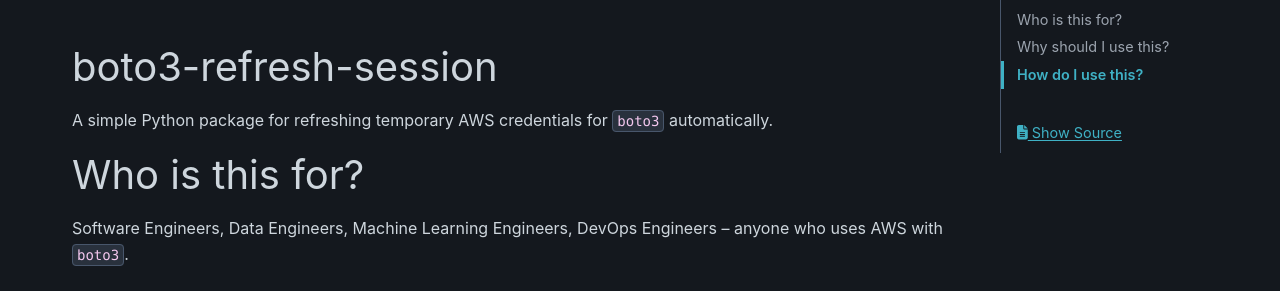
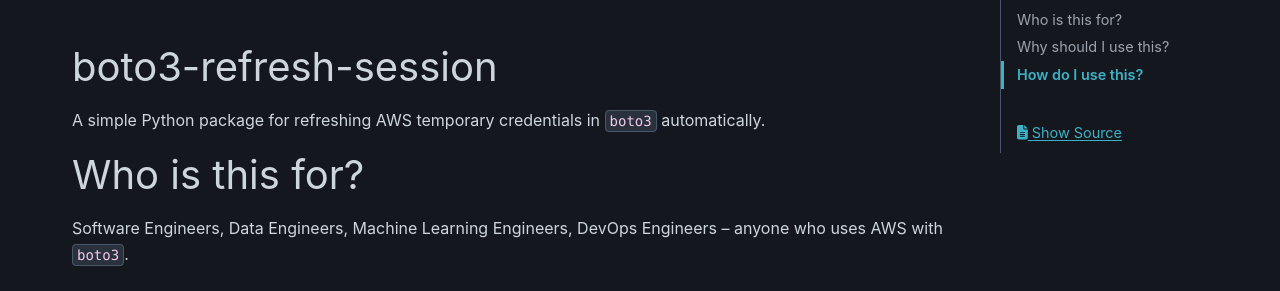
Before and after one commit to michaelthomasletts/boto3-refresh-session, a Sphinx documentation site: the page built from doc/index.rst, in a window 1280 px wide and 900 px high, scrolled down 385 px. Shown: the part 150-441 px from the top of the window. Built offline with Sphinx 7.4.7 and the PyData theme 0.15.4, drawn with Linux system fonts in a browser that asks for light colours.

Commit message:
updated description

```diff
--- a/doc/index.rst
+++ b/doc/index.rst
@@ -15,7 +15,7 @@
 boto3-refresh-session
 ---------------------
 
-A simple Python package for refreshing temporary AWS credentials for ``boto3`` automatically.
+A simple Python package for refreshing AWS temporary credentials in ``boto3`` automatically.
 
 Who is this for?
 ----------------
--- a/pyproject.toml
+++ b/pyproject.toml
@@ -1,7 +1,7 @@
 [project]
 name = "boto3-refresh-session"
 version = "0.1.19"
-description = "A simple Python package for refreshing boto3 sessions automatically."
+description = "A simple Python package for refreshing AWS temporary credentials in boto3 automatically."
 authors = [
     {name = "Mike Letts",email = "lettsmt@gmail.com"}
 ]
```
Also changed, not shown: README.md (+1 -1 lines), 1 other file.
